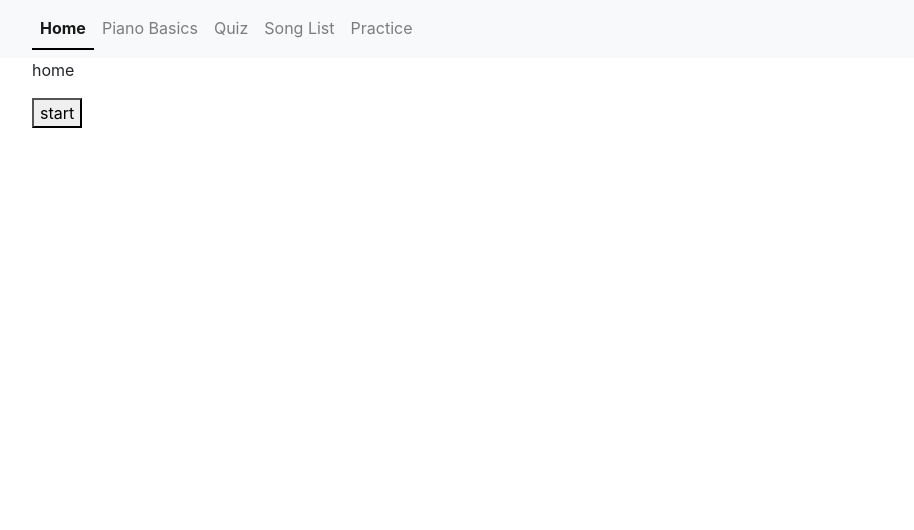
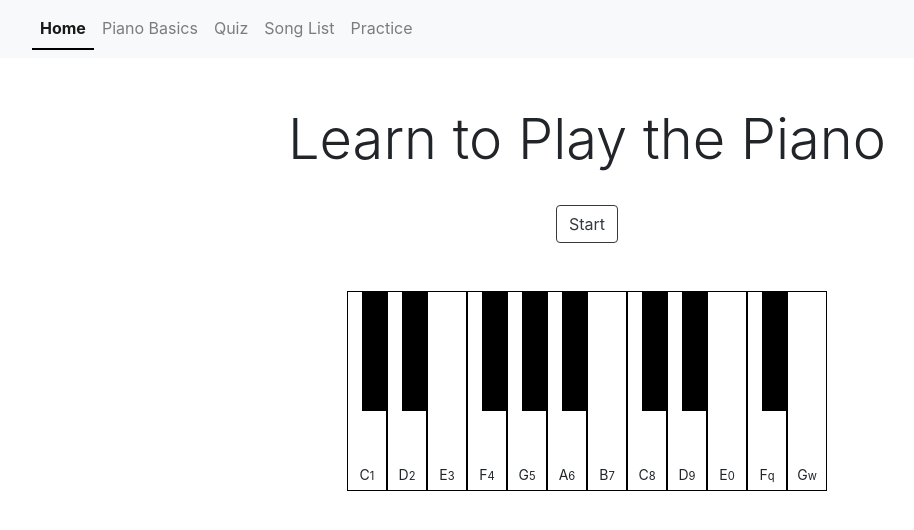
Before and after one commit to liemma/4170project, a Flask app: page / in a window 1280 px wide. Shown: the top 530 px of the page, without its empty margins (53-967 px from the left). Run offline with Flask 3, Linux system fonts and the light colour scheme; some libraries are stand-ins or nearby versions.

Commit message:
homepage

```diff
--- a/templates/home.html
+++ b/templates/home.html
@@ -1,10 +1,14 @@
 {% extends "layout.html" %}
 
 {% block content %}
-    <p>home</p>
+<div class="text-center mt-5">
+    <h1 class="display-4">Learn to Play the Piano</h1>
     <form action="{{ url_for('piano_basics') }}">
-        <button type="submit">start</button>
+      <button type="submit" class="btn btn-outline-dark mt-4">Start</button>
     </form>
+  </div>
+
+  <div class="piano mt-5" id="piano"></div>
 
     <script>
         document.addEventListener("DOMContentLoaded", function() {
```
Also changed, not shown: 6 other files.
